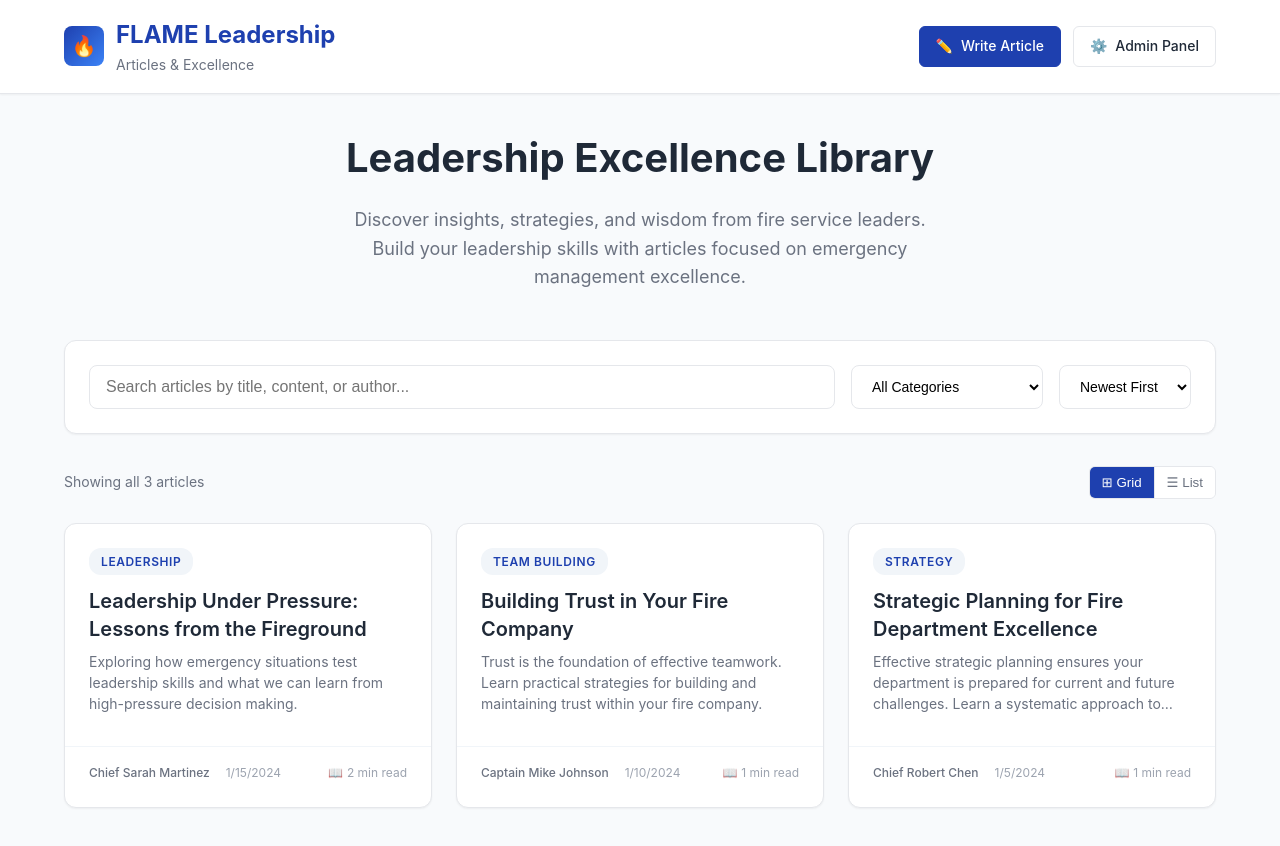
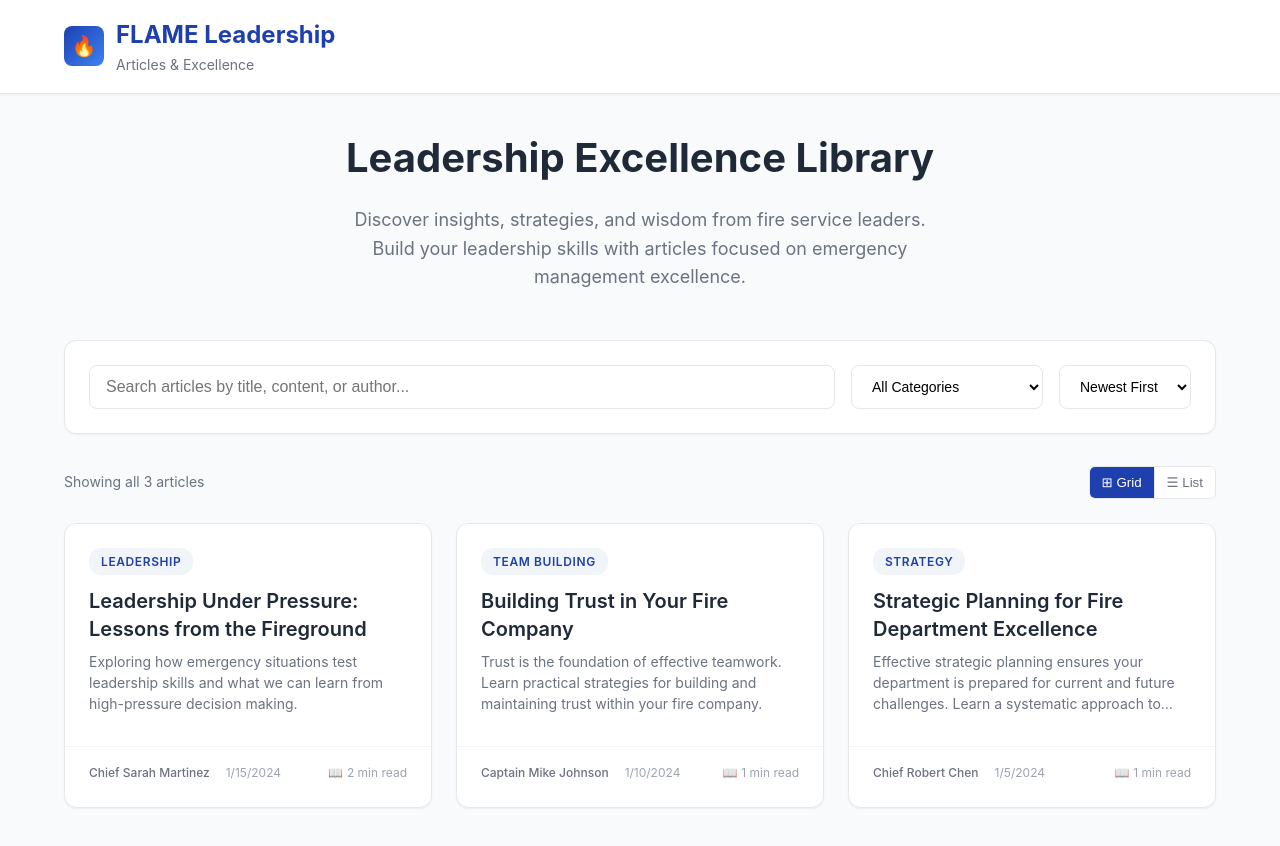
Before and after one commit to Lordken8/leadership-blog-editor, a plain HTML site: page articles.html in a window 1280 px wide. Drawn offline with Linux system fonts and the light colour scheme.

Commit message:
Remove write functionality from articles.html - display only

```diff
--- a/articles.html
+++ b/articles.html
@@ -599,14 +599,7 @@
                 </div>
             </div>
             <div class="header-actions">
-                <a href="write.html" class="btn btn-primary">
-                    <span>✏️</span>
-                    Write Article
-                </a>
-                <a href="admin.html" class="btn">
-                    <span>⚙️</span>
-                    Admin Panel
-                </a>
+                <!-- Write functionality removed - using local editor -->
             </div>
         </div>
     </header>
```
